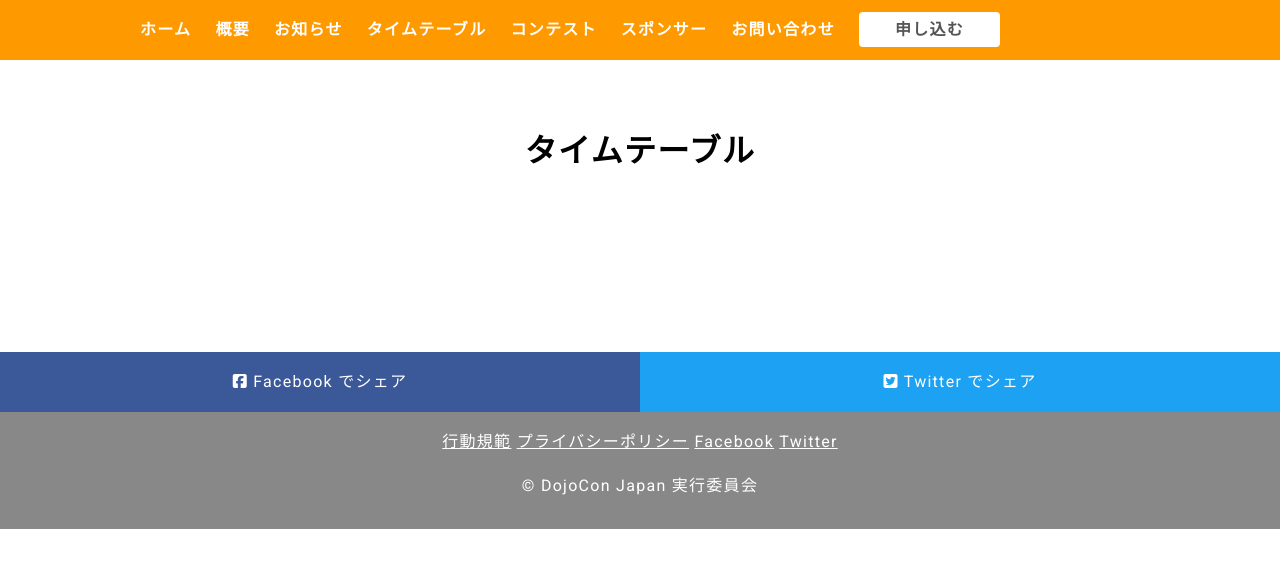
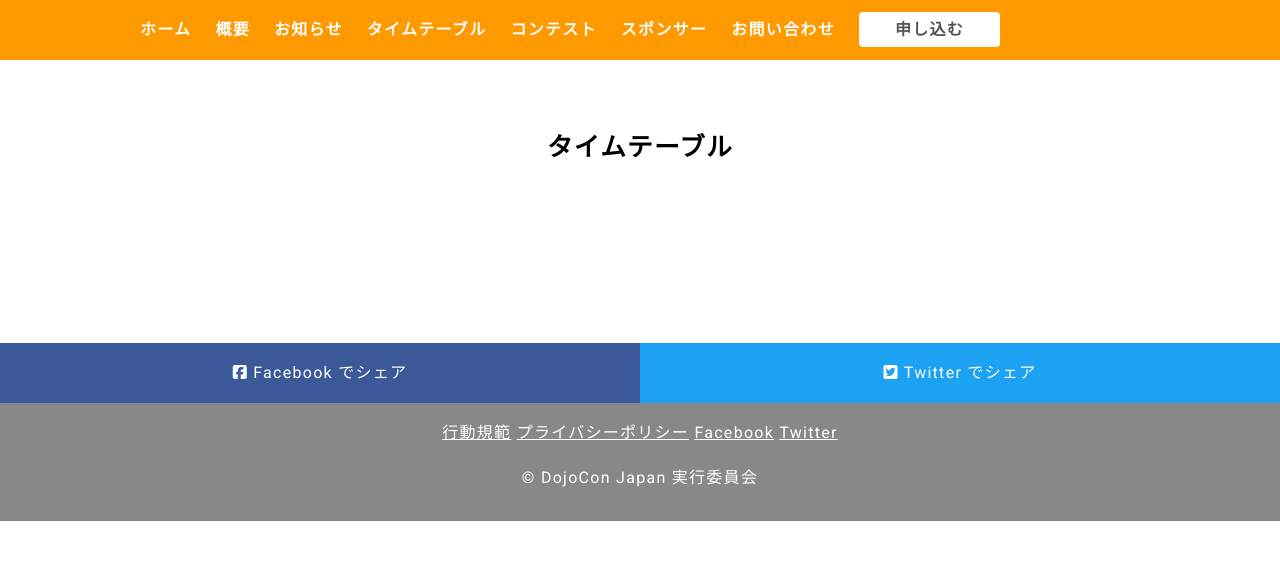
Before and after one commit to coderdojo-japan/dojocon2019.coderdojo.jp, a Jekyll site: the page built from timetable.md, in a window 1280 px wide. Shown: the top 568 px of the page. Built offline with Jekyll 4.4.1, drawn with Linux system fonts in a browser that asks for light colours; nearby versions of some CDN libraries.

Commit message:
Change post title size

```diff
--- a/css/main.scss
+++ b/css/main.scss
@@ -373,6 +373,9 @@ h2 {
     margin: 0;
   }
 }
+.post-title{
+  font-size: 1.6em;
+}
 
 //フッターのシェアボタン
 .share {
```
